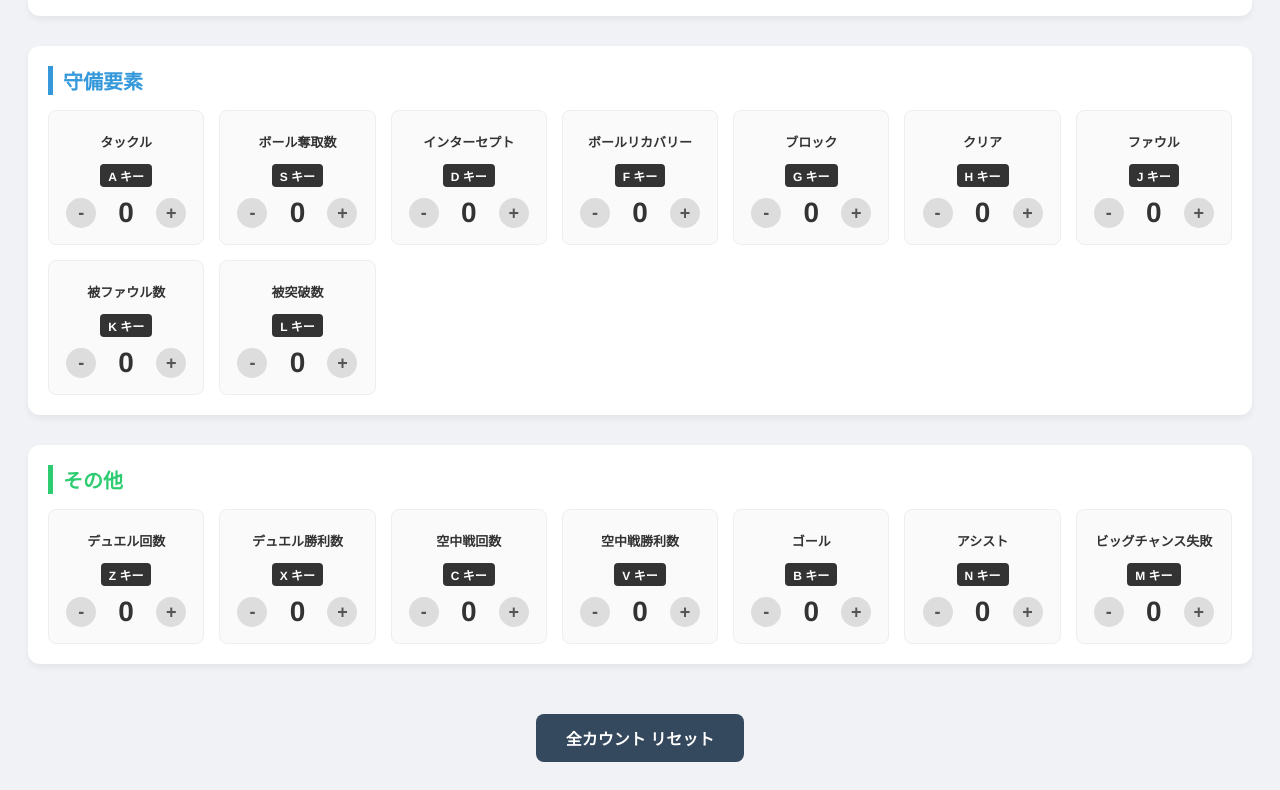
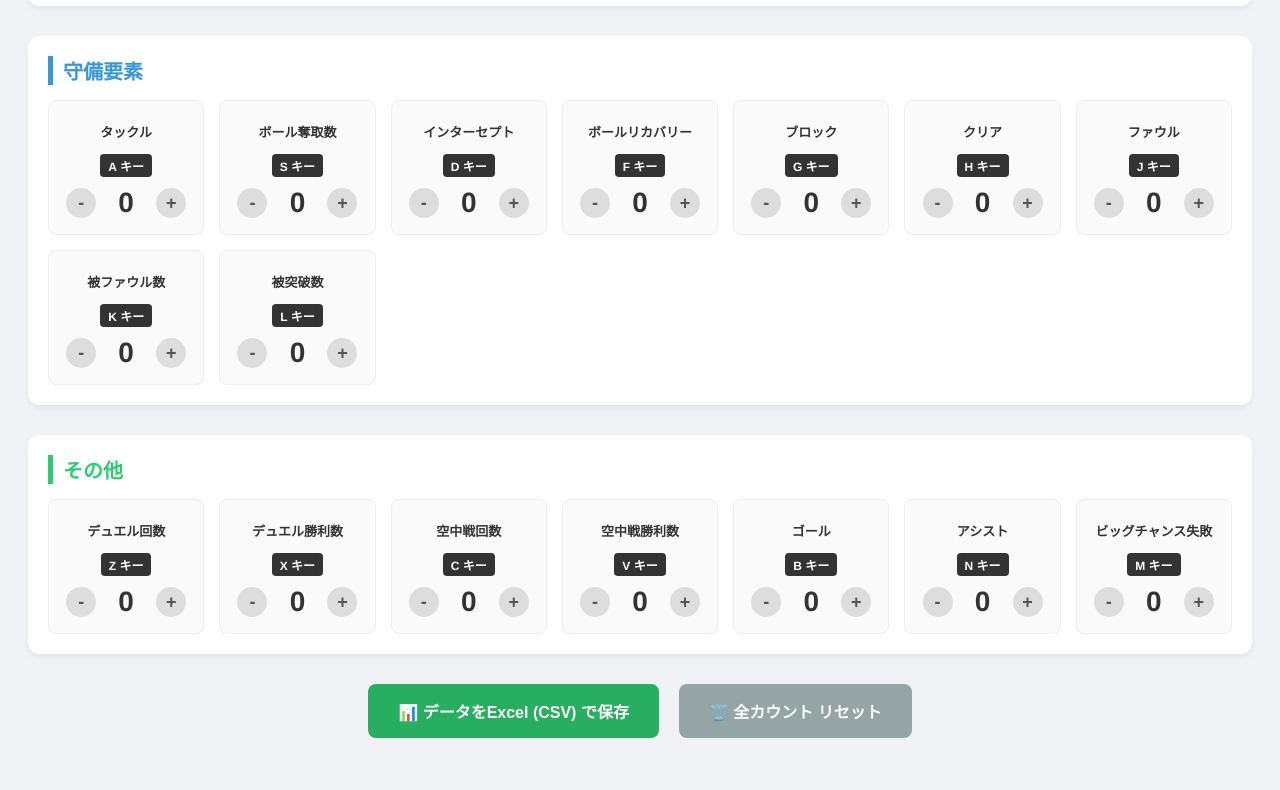
Before and after one commit to kasumin0802-lab/scouting-app, a plain HTML site: page index.html in a window 1280 px wide. Shown: the part 496-1286 px from the top of the page. After the commit the page ends 1262 px from the top, so only its background shows below. Drawn offline with Linux system fonts and the light colour scheme.

Commit message:
Update index.html

```diff
--- a/index.html
+++ b/index.html
@@ -13,7 +13,7 @@
         color: #333;
     }
     h1 { font-size: 24px; margin-bottom: 5px; }
-    p.instruction { color: #666; font-size: 14px; margin-bottom: 30px; }
+    p.instruction { color: #666; font-size: 14px; margin-bottom: 20px; }
 
     /* セクションごとのデザイン */
     .section {
@@ -32,19 +32,18 @@
         border-left: 5px solid #ccc;
     }
 
-    /* 攻撃・守備・その他でテーマカラーを変更 */
     .attack .section-title { border-color: #e74c3c; color: #e74c3c; }
     .defense .section-title { border-color: #3498db; color: #3498db; }
     .misc .section-title { border-color: #2ecc71; color: #2ecc71; }
 
-    /* グリッドレイアウト（画面幅に合わせて自動整列） */
+    /* グリッドレイアウト */
     .grid {
         display: grid;
         grid-template-columns: repeat(auto-fill, minmax(140px, 1fr));
         gap: 15px;
     }
 
-    /* 各ボタン（ボックス）のデザイン */
+    /* 各ボタンのデザイン */
     .box {
         background: #fafafa;
         padding: 15px 10px;
@@ -63,13 +62,25 @@
     .btn:hover { background: #ccc; }
     .btn:active { background: #bbb; }
 
-    /* リセットボタン */
-    .reset-btn {
-        padding: 12px 30px; font-size: 16px; cursor: pointer;
-        background-color: #34495e; color: white; border: none;
-        border-radius: 8px; font-weight: bold; margin-top: 20px;
+    /* 操作ボタンエリア */
+    .action-area {
+        margin-top: 30px;
+        display: flex;
+        justify-content: center;
+        gap: 20px;
     }
-    .reset-btn:hover { background-color: #2c3e50; }
+
+    /* 各種ボタン */
+    .action-btn {
+        padding: 15px 30px; font-size: 16px; cursor: pointer;
+        border: none; border-radius: 8px; font-weight: bold;
+        transition: background-color 0.2s;
+    }
+    .reset-btn { background-color: #95a5a6; color: white; }
+    .reset-btn:hover { background-color: #7f8c8d; }
+
+    .export-btn { background-color: #27ae60; color: white; }
+    .export-btn:hover { background-color: #2ecc71; }
 </style>
 </head>
 <body>
@@ -77,13 +88,16 @@
     <h1>本格スカウティングアプリ</h1>
     <p class="instruction">【操作】キーを押すと「+1」 / <b>Shiftキー + キー</b> で「-1」（※半角英数モード）</p>
 
-    <!-- ここにJavaScriptで自動的にボックスが生成されます -->
+    <!-- アプリ画面表示エリア -->
     <div id="app"></div>
 
-    <button class="reset-btn" onclick="resetCounts()">全カウント リセット</button>
+    <!-- 操作ボタンエリア -->
+    <div class="action-area">
+        <button class="action-btn export-btn" onclick="exportToCSV()">📊 データをExcel (CSV) で保存</button>
+        <button class="action-btn reset-btn" onclick="resetCounts()">🗑️ 全カウント リセット</button>
+    </div>
 
     <script>
-        // 設定データ：追加や変更を行いたい場合は、このリストを書き換えるだけでOKです
         const config = [
             // 攻撃要素 (Q行)
             { key: 'q', label: 'パス', category: 'attack' },
@@ -118,7 +132,6 @@
             { key: 'm', label: 'ビッグチャンス失敗', category: 'misc' }
         ];
 
-        // カウント状態を保存するオブジェクト
         let counts = {};
 
         // 画面の構築処理
@@ -130,9 +143,8 @@
                 misc: { title: 'その他', class: 'misc', html: '' }
             };
 
-            // 設定データをもとにHTMLを生成
             config.forEach(item => {
-                counts[item.key] = 0; // 初期値を0に設定
+                counts[item.key] = 0;
 
                 const boxHtml = `
                     <div class="box" id="box-${item.key}">
@@ -148,7 +160,6 @@
                 categories[item.category].html += boxHtml;
             });
 
-            // 生成したHTMLを画面に流し込む
             let finalHtml = '';
             for (let key in categories) {
                 finalHtml += `
@@ -161,29 +172,24 @@
             app.innerHTML = finalHtml;
         }
 
-        // カウントを更新する処理（キーボード・マウス共通）
+        // カウント更新処理
         function updateCount(key, change) {
             if (counts[key] !== undefined) {
-                // 現在のカウントに変化量を足す。ただし0未満にはならないように Math.max を使う
                 counts[key] = Math.max(0, counts[key] + change);
                 document.getElementById(`count-${key}`).innerText = counts[key];
 
-                // 押したボタンが一瞬光るような視覚効果
                 const box = document.getElementById(`box-${key}`);
                 box.style.backgroundColor = '#e0f7fa';
                 setTimeout(() => { box.style.backgroundColor = '#fafafa'; }, 150);
             }
         }
 
-        // キーボード操作の受付
+        // キーボード操作
         document.addEventListener('keydown', function(event) {
-            // 入力欄などでキーボードを使っている時は反応させない
             if (event.target.tagName === 'INPUT' || event.target.tagName === 'TEXTAREA') return;
-
             const key = event.key.toLowerCase();
 
             if (counts[key] !== undefined) {
-                // Shiftキーが押されていれば -1、そうでなければ +1
                 const change = event.shiftKey ? -1 : 1;
                 updateCount(key, change);
             }
@@ -199,6 +205,39 @@
             }
         }
 
+        // ====== 新追加：CSV（Excel）エクスポート機能 ======
+        function exportToCSV() {
+            // CSVのヘッダー（1行目）を作成
+            let csvContent = "カテゴリー,項目名,割り当てキー,回数\n";
+
+            // 設定データの順番に従って、行を追加していく
+            config.forEach(item => {
+                let catName = item.category === 'attack' ? '攻撃' : (item.category === 'defense' ? '守備' : 'その他');
+                let count = counts[item.key];
+                // Excelで扱いやすいようにカンマ区切りでテキストを作る
+                csvContent += `${catName},${item.label},${item.key.toUpperCase()},${count}\n`;
+            });
+
+            // 文字化け対策（BOMを付与する）
+            const bom = new Uint8Array([0xEF, 0xBB, 0xBF]);
+            const blob = new Blob([bom, csvContent], { type: 'text/csv' });
+
+            // ダウンロード用のリンクを一時的に作成してクリックさせる
+            const url = window.URL.createObjectURL(blob);
+            const a = document.createElement('a');
+            a.setAttribute('href', url);
+
+            // ファイル名に現在の日時をつける（例: scouting_data_20231025_1430.csv）
+            const now = new Date();
+            const timestamp = `${now.getFullYear()}${('0'+(now.getMonth()+1)).slice(-2)}${('0'+now.getDate()).slice(-2)}_${('0'+now.getHours()).slice(-2)}${('0'+now.getMinutes()).slice(-2)}`;
+            a.setAttribute('download', `scouting_data_${timestamp}.csv`);
+
+            // 自動ダウンロードを発火
+            document.body.appendChild(a);
+            a.click();
+            document.body.removeChild(a);
+        }
+
         // アプリ起動時に画面を構築
         buildUI();
     </script>
```
